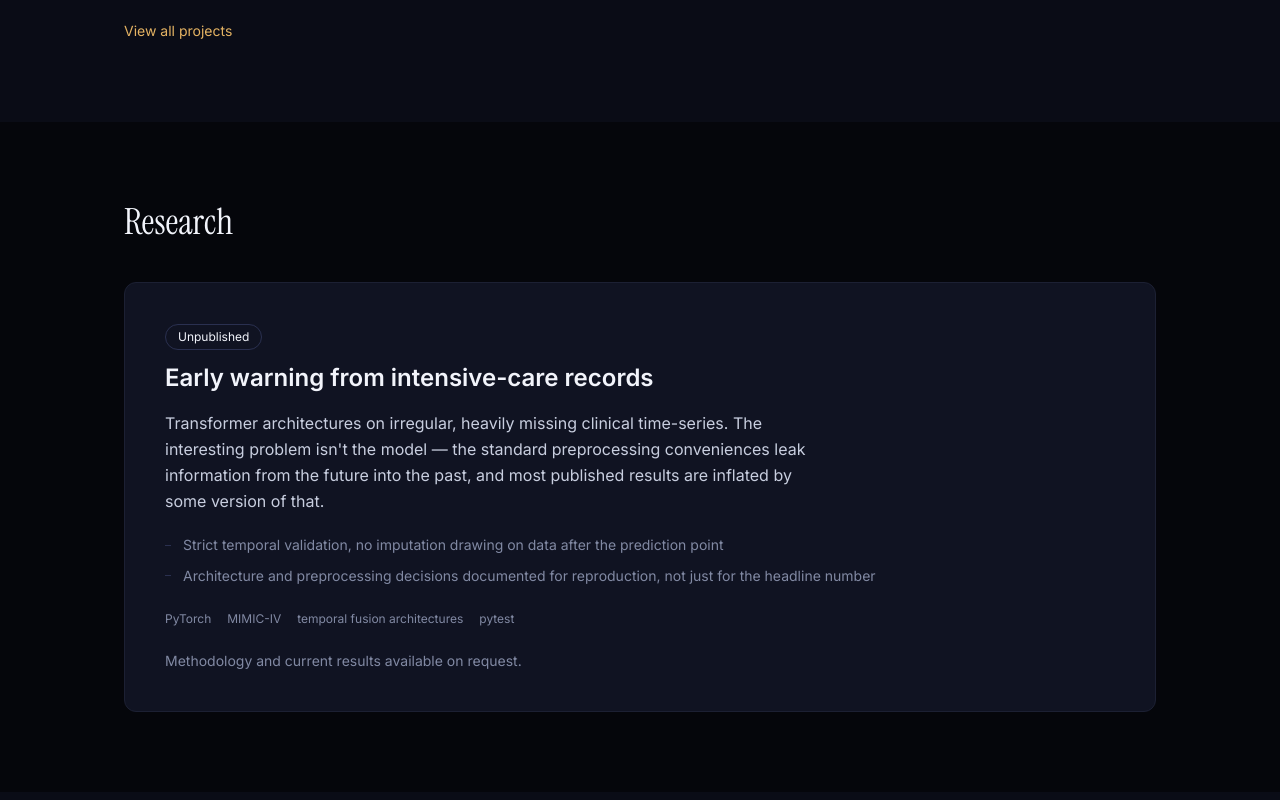
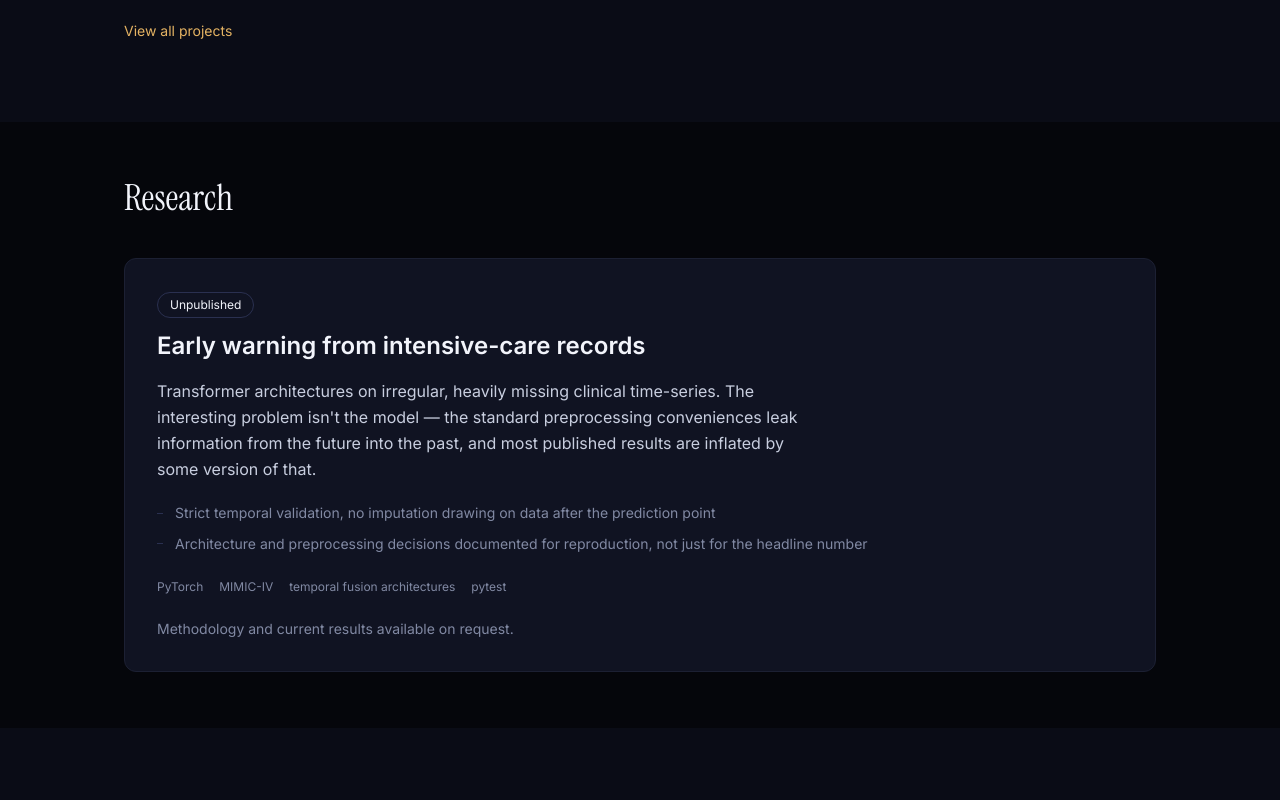
Before and after one commit to Perseus4674/Ishan, a Next.js app: page / in a window 1280 px wide. Shown: the part 3460-4260 px from the top of the page. Built offline with nearby package versions, Linux system fonts and the light colour scheme; no server answers.

Commit message:
Tighten the vertical space around Research
Research is the only section whose whole content is one padded card, so
py-20 compounded with the card's md:p-10 to put ~40px more air above and
below its text than any other section. Band padding drops to py-14 and
the card matches the others' inset.

```diff
--- a/src/components/sections/Research.tsx
+++ b/src/components/sections/Research.tsx
@@ -5,10 +5,13 @@ import { research } from "@/content/research";
 export function Research() {
   return (
     <section id="research" aria-labelledby="research-heading">
-      <div className="content-width px-4 py-20 sm:px-6">
+      {/* Shorter band padding than its neighbours: this section's content is a
+          single padded card, so the card's own inset already supplies the air
+          that other sections get from py-20. */}
+      <div className="content-width px-4 py-14 sm:px-6">
         <SectionHeading id="research-heading">Research</SectionHeading>
 
-        <article className="rounded-xl border border-line bg-panel p-6 sm:p-8 md:p-10">
+        <article className="rounded-xl border border-line bg-panel p-6 sm:p-8">
           <span className="mb-3 inline-block w-fit rounded-full border border-line-2 px-3 py-1 text-xs text-head">
             {research.status}
           </span>
```
